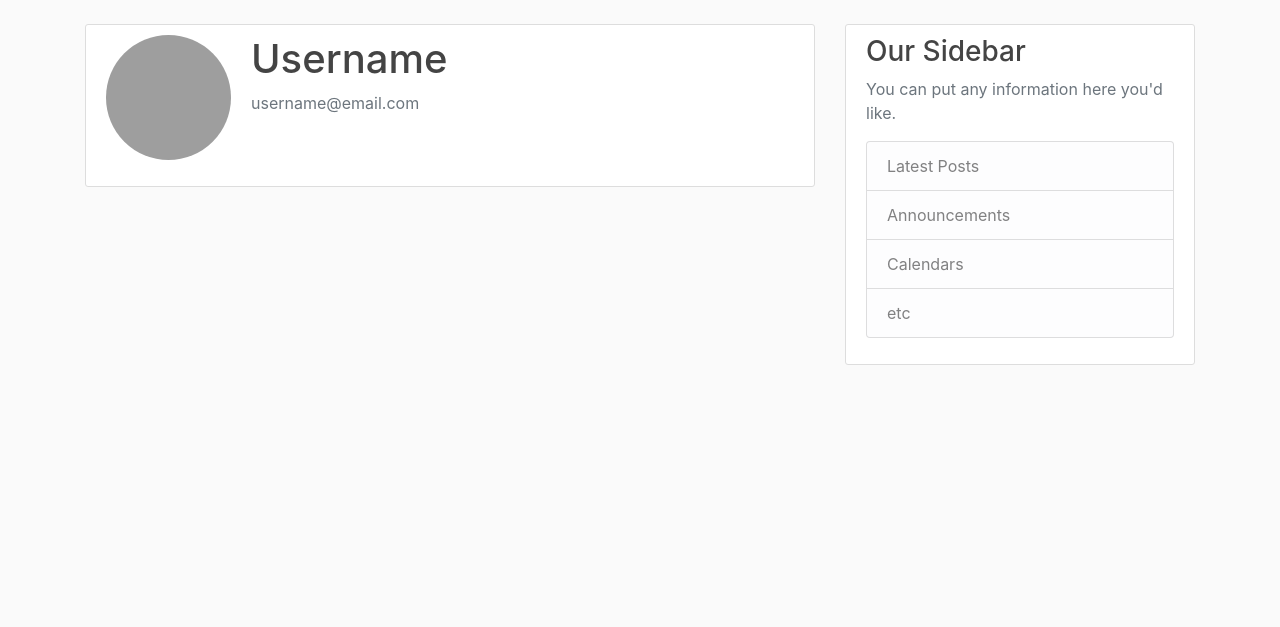
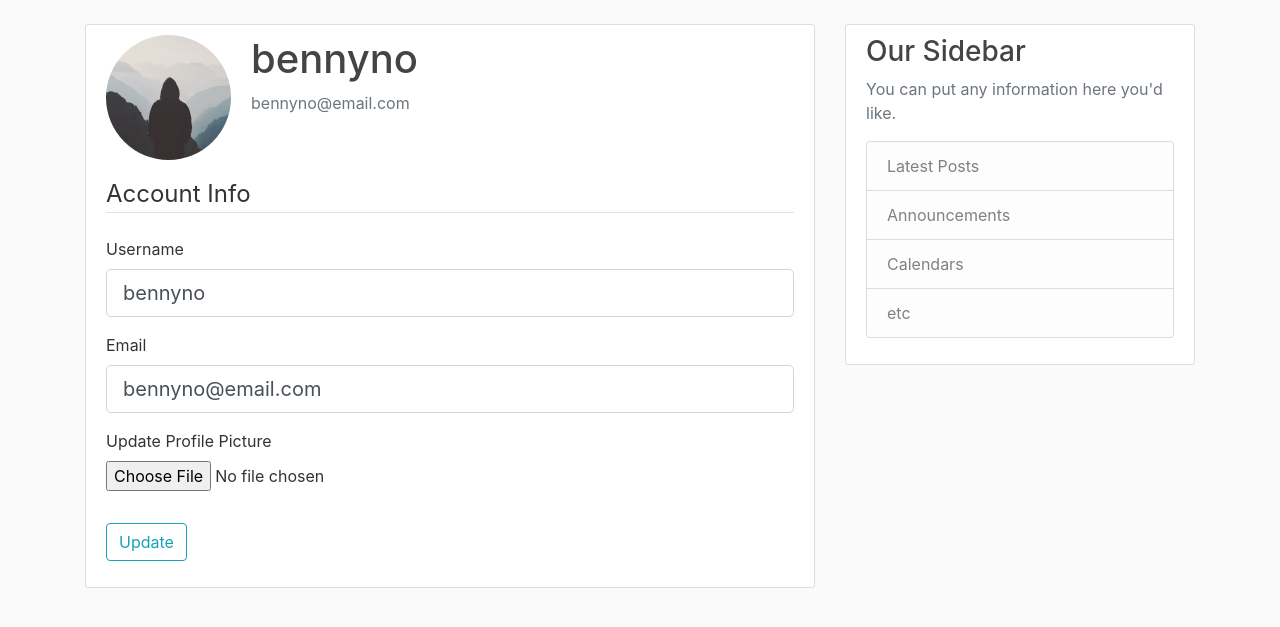
Before and after one commit to HinnMachache/flask_projectPractise, a Flask app: page /account in a window 1280 px wide. Shown: the part 56-683 px from the top of the page. Run offline with Flask 3, Linux system fonts and the light colour scheme; a user stored in the database is signed in; some libraries are stand-ins or nearby versions; grey boxes are pictures that could not be loaded.

Commit message:
User Profile Update: User Data and profile picture

```diff
--- a/flaskIntroduction/flask_blog/forms.py
+++ b/flaskIntroduction/flask_blog/forms.py
@@ -1,4 +1,6 @@
 from flask_wtf import FlaskForm
+from flask_wtf.file import FileField, FileAllowed
+from flask_login import current_user # Used to check current_user info
 from wtforms import StringField, PasswordField, EmailField, SubmitField, BooleanField
 from wtforms.validators import DataRequired, Length, Email, EqualTo, ValidationError
 from flask_blog.models import User
@@ -33,13 +35,23 @@ class LoginForm(FlaskForm):
     remember = BooleanField('Remember me')
     submit = SubmitField('Login')
 
-class RegisterForm(FlaskForm):
+
+class UpdateForm(FlaskForm):
     username = StringField('Username',
                            validators=[DataRequired(), Length(min=2, max=20)])
     email = EmailField('Email',
-                       validators=[DataRequired(), Email()])
-    password = PasswordField('Password',
-                             validators=[DataRequired()])
-    confirm_password = PasswordField('confirm_password',
-                                     validators=[DataRequired(), EqualTo('password')])
-    submit = SubmitField('Sign Up')
+                        validators=[DataRequired(), Email()])
+    picture = FileField('Update Profile Picture', validators=[FileAllowed(['jpg', 'jpeg', 'png'])])
+    submit = SubmitField('Update')
+
+    def validate_username(self, username):
+        if username.data != current_user.username:
+            user = User.query.filter_by(username=username.data).first()
+            if user:
+                raise ValidationError('Username already taken. Please choose a different one')
+
+    def validate_email(self, email):
+        if email.data != current_user.email:
+            user = User.query.filter_by(email=email.data).first()
+            if user:
+                raise ValidationError('Email already taken. Please choose a different one')
--- a/flaskIntroduction/flask_blog/routes.py
+++ b/flaskIntroduction/flask_blog/routes.py
@@ -1,6 +1,6 @@
 from flask_blog import app, db, brcypt
 from flask import render_template, url_for, flash, redirect, request
-from flask_blog.forms import RegistrationForm, LoginForm
+from flask_blog.forms import RegistrationForm, LoginForm, UpdateForm
 from flask_blog.models import User, Post
 from flask_login import login_user, logout_user, current_user, login_required
 
@@ -70,7 +70,18 @@ def logout():
     logout_user()
     return redirect(url_for('home'))
 
-@app.route('/account')   # Display account
+@app.route('/account', methods=['GET', 'POST'])   # Display account
 @login_required
 def account():
-    return render_template("account.html")
+    form = UpdateForm()
+    if form.validate_on_submit():
+        current_user.username = form.username.data
+        current_user.email = form.email.data
+        db.session.commit()
+        flash('Your account has been updated succesfully!', 'success')
+        return redirect(url_for('account'))
+    elif request.method == 'GET':
+        form.username.data = current_user.username
+        form.email.data = current_user.email
+    image_file = url_for('static', filename = f"profile_pics/{current_user.image_file}")
+    return render_template("account.html", image_file=image_file, form=form, title="Account")
--- a/flaskIntroduction/flask_blog/templates/account.html
+++ b/flaskIntroduction/flask_blog/templates/account.html
@@ -2,12 +2,57 @@
 {% block content %}
 <div class="content-section">
     <div class="media">
-        <img class="rounded-circle account-img" src="userimage.jpg">
+        <img class="rounded-circle account-img" src="{{ image_file}}">
         <div class="media-body">
-            <h2 class="account-heading">Username</h2>
-            <p class="text-secondary">username@email.com</p>
+            <h2 class="account-heading">{{ current_user.username }}</h2>
+            <p class="text-secondary">{{ current_user.email }}</p>
         </div>
     </div>
-    <!-- FORM HERE -->
+        <form method="POST" action="" enctype="multipart/form-data">
+            {{ form.hidden_tag() }}
+            <fieldset class="form-group">
+                <legend class="border-bottom mb-4">Account Info</legend>
+                <div class="form-group">
+                    {{ form.username.label(class="form-control-label") }}
+
+                    {% if form.username.errors %}
+                        {{ form.username(class="form-control form-control-lg is-invalid") }}
+                        <div class="invalid-feedback">
+                            {% for error in form.username.errors %}
+                                <span>{{ error }}</span>
+                            {% endfor %}
+                        </div>
+                    {% else %}
+                        {{ form.username(class="form-control form-control-lg") }}
+                    {% endif %}
+                </div>
+                <div class="form-group">
+                    {{ form.email.label(class="form-control-label") }}
+
+                    {% if form.email.errors %}
+                    {{ form.email(class="form-control form-control-lg is-invalid") }}
+                    <div class="invalid-feedback">
+                        {% for error in form.email.errors %}
+                            <span>{{ error }}</span>
+                        {% endfor %}
+                    </div>
+                {% else %}
+                    {{ form.email(class="form-control form-control-lg") }}
+                {% endif %}
+                </div>
+                <div class="form-group">
+                    {{ form.picture.label() }}
+                    {{ form.picture(class="form-control-file") }}
+                    {% if form.picture.errors %}
+                        {% for error in form.picture.errors %}
+                            <span class="text-danger">{{ error }}</span></br>
+                        {% endfor %}
+                    {% endif %}
+                </div>
+            </fieldset>
+            <div class="form-group">
+                {{ form.submit(class="btn btn-outline-info") }}
+            </div>
+        </form>
 </div>
 {% endblock content %}
```
Also changed, not shown: flaskIntroduction/flask_blog/static/profile_pics/default.jpg (added), flaskIntroduction/instance/site.db.
